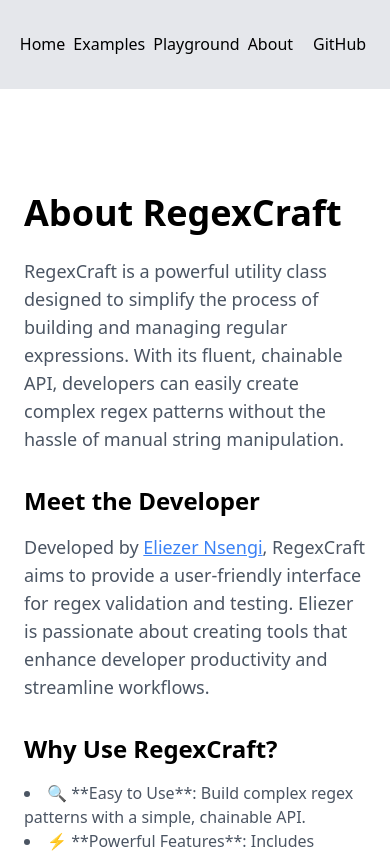
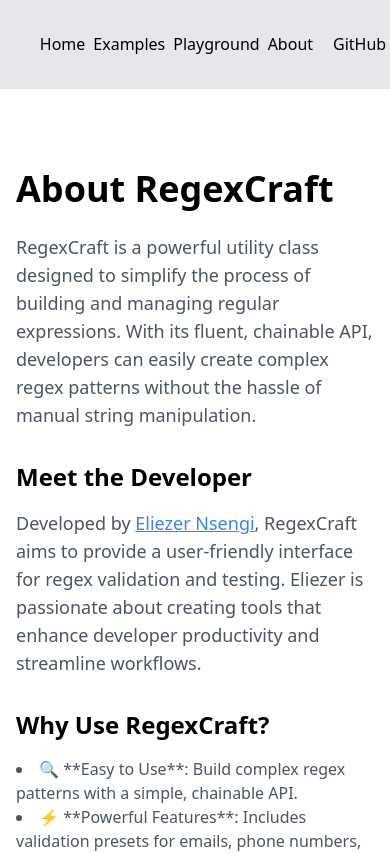
Before and after one commit to iAmNsengi/regexcraft-frontend, a React (Vite) app: page /about in a window 390 px wide. Shown: the top 853 px of the page. Built offline with nearby package versions, Linux system fonts and the light colour scheme.

Commit message:
fix: padding x axis

```diff
--- a/src/components/Layout.tsx
+++ b/src/components/Layout.tsx
@@ -9,7 +9,7 @@
         <aside className="w-full border-b border-gray-200 bg-gray-200 p-6 md:border-b-0 md:border-r lg:fixed lg:h-[100vh] lg:w-64">
           <Navigation />
         </aside>
-        <main className="overflow-y-auto py-20 lg:mx-auto">
+        <main className="py-20 px-auto lg:mx-auto">
           <Outlet />
         </main>
       </div>
--- a/src/components/Navigation.tsx
+++ b/src/components/Navigation.tsx
@@ -3,7 +3,7 @@
 
 const Navigation = () => {
   return (
-    <nav className="lg:ml -ml-5 flex w-screen items-center justify-center lg:w-full lg:flex-col lg:space-y-4 lg:overflow-hidden">
+    <nav className="xl:-ml-5 flex w-screen items-center justify-center xl:w-full xl:flex-col xl:space-y-4 xl:overflow-hidden">
       <img
         className="hidden h-10 w-10 scale-125 md:block lg:mb-10 lg:mt-5 lg:h-20 lg:w-20"
         src="/regex-craft-logo.png"
--- a/src/components/Playground.tsx
+++ b/src/components/Playground.tsx
@@ -51,8 +51,8 @@
   };
 
   return (
-    <>
-      <div className="mx-auto max-w-4xl">
+    <div className="px-4 lg:px-0">
+      <div className="max-w-2xl mx-auto ">
         <h1 className="mb-8 text-3xl font-bold">RegexCraft Playground</h1>
 
         <div className="grid grid-cols-1 gap-8 md:grid-cols-2">
@@ -138,7 +138,7 @@
         </div>
       </div>
       <BottomNavigation backLink="examples" frontLink="about" />
-    </>
+    </div>
   );
 };
 
--- a/src/pages/About.tsx
+++ b/src/pages/About.tsx
@@ -2,9 +2,9 @@
 import HelmetWrapper from "../components/HelmetWrapper";
 const About = () => {
   return (
-    <>
+    <div className="px-4 lg:px-0">
       <HelmetWrapper title="About" />
-      <div className="mx-auto max-w-4xl p-6">
+      <div className="max-w-4xl mx-auto ">
         <h1 className="mb-6 text-4xl font-bold">About RegexCraft</h1>
         <p className="mb-4 text-lg text-gray-600">
           RegexCraft is a powerful utility class designed to simplify the
@@ -58,7 +58,7 @@
         </p>
       </div>
       <BottomNavigation backLink="playground" />
-    </>
+    </div>
   );
 };
 
--- a/src/pages/Examples.tsx
+++ b/src/pages/Examples.tsx
@@ -337,10 +337,10 @@
 
 const Examples = () => {
   return (
-    <>
+    <div className="px-4 lg:px-0">
       <HelmetWrapper title="How To Use" />
       <div className="max-w-4xl mx-auto">
-        <h1 className="text-3xl font-bold mb-8">Usage Examples</h1>
+        <h1 className="text-3xl px-7 lg:px-0 font-bold mb-8">Usage Examples</h1>
         <div className="space-y-12">
           {examples.map((example, index) => (
             <div
@@ -355,7 +355,7 @@
         </div>
       </div>
       <BottomNavigation backLink="home" frontLink="playground" />
-    </>
+    </div>
   );
 };
 
```
